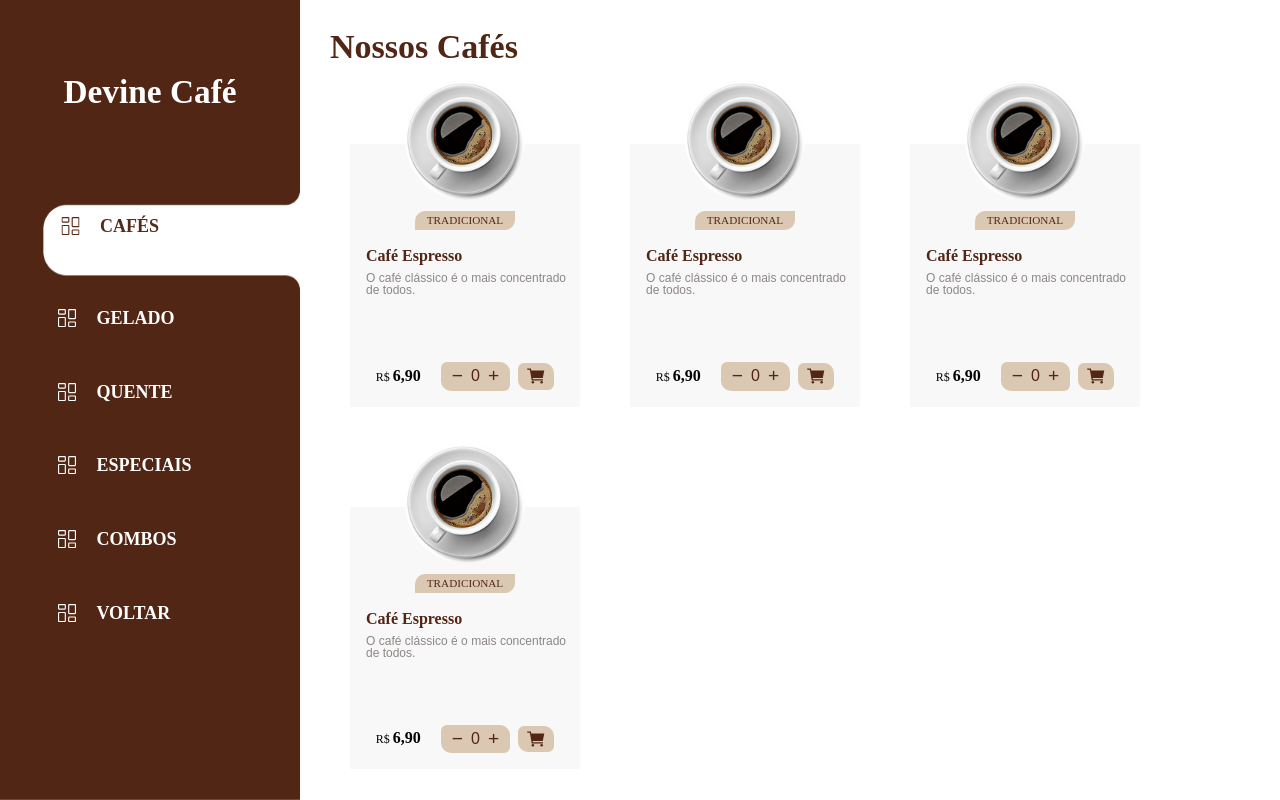
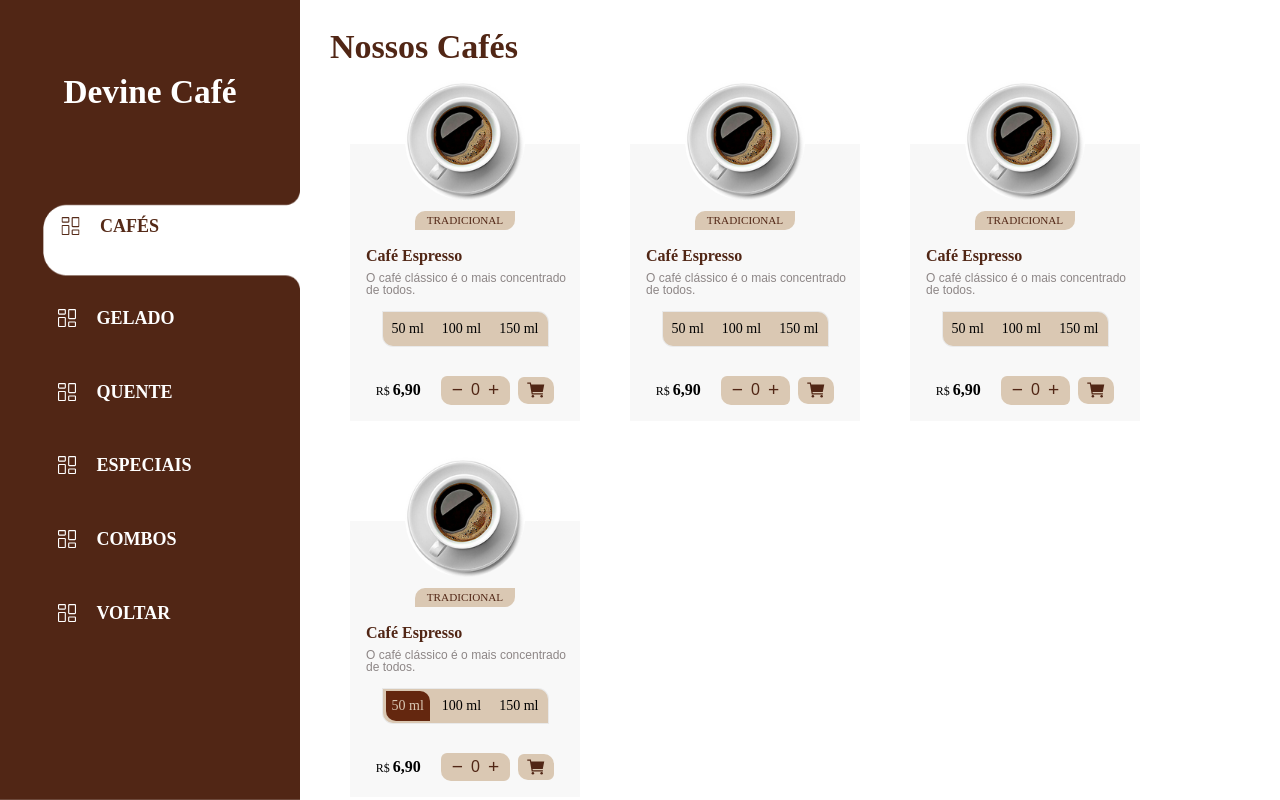
Before and after one commit to Allysonfreitas210695/MaquinaDeCafe, a React (Vite) app in the folder Frontend/maquina-de-cafe/: page /pedido in a window 1280 px wide. Shown: the top 800 px of the page. Built offline with nearby package versions, Linux system fonts and the light colour scheme.

Commit message:
feat:adicionei no card café as ml que o usuário pode escolher

```diff
--- a/Frontend/maquina-de-cafe/src/components/CafeCard/cafecard.tsx
+++ b/Frontend/maquina-de-cafe/src/components/CafeCard/cafecard.tsx
@@ -27,6 +27,22 @@ export const CafeCard: React.FC<CoffeeCardProps> = ({
       <S.Tag>{tag}</S.Tag>
       <S.Title>{title}</S.Title>
       <S.Description>{description}</S.Description>
+      <S.StyledWrapper>
+        <div className="radio-inputs">
+          <label className="radio">
+            <input type="radio" name="radio" defaultChecked />
+            <span className="name">50 ml</span>
+          </label>
+          <label className="radio">
+            <input type="radio" name="radio" />
+            <span className="name">100 ml</span>
+          </label>
+          <label className="radio">
+            <input type="radio" name="radio" />
+            <span className="name">150 ml</span>
+          </label>
+        </div>
+      </S.StyledWrapper>
       <S.PriceSection>
         <S.Price>
           <span> R$ </span>
--- a/Frontend/maquina-de-cafe/src/components/CafeCard/style.ts
+++ b/Frontend/maquina-de-cafe/src/components/CafeCard/style.ts
@@ -58,11 +58,69 @@ export const Description = styled.p`
   text-align: justify;
 `;
 
+export const StyledWrapper = styled.div`
+  display: flex;
+  align-items: center;
+  justify-content: center;
+
+  .radio-inputs {
+    position: relative;
+    display: flex;
+    flex-wrap: wrap;
+    border-top-right-radius: 10px;
+    border-bottom-left-radius: 10px;
+    background-color: #dac8b3;
+    box-sizing: border-box;
+    box-shadow: 0 0 0px 1px rgba(0, 0, 0, 0.06);
+    padding: 0.001rem;
+    width: 165px;
+    font-size: 14px;
+  }
+
+  .radio-inputs .radio {
+    flex: 1 1 auto;
+    text-align: center;
+    padding: 2px 3px;
+  }
+
+  .radio-inputs .radio input {
+    display: none;
+  }
+
+  .radio-inputs .radio .name {
+    display: flex;
+    cursor: pointer;
+    align-items: center;
+    justify-content: center;
+    border-top-right-radius: 10px;
+    border-bottom-left-radius: 10px;
+    border: none;
+    padding: 0.5rem 0;
+    color: #000000;
+    transition: all 0.15s ease-in-out;
+    font-family: Poppins;
+    font-weight: 400;
+    font-size: 14px;
+    line-height: 100%;
+    letter-spacing: 0%;
+  }
+
+  .radio-inputs .radio input:checked + .name {
+    background-color: #64270f;
+    font-family: Poppins;
+    font-weight: 400;
+    font-size: 14px;
+    line-height: 100%;
+    letter-spacing: 0%;
+    color: #dac8b3;
+  }
+`;
+
 export const PriceSection = styled.div`
   display: flex;
   align-items: center;
   justify-content: center;
-  padding-top: 50px;
+  padding-top: 30px;
 `;
 
 export const Price = styled.span`
```
